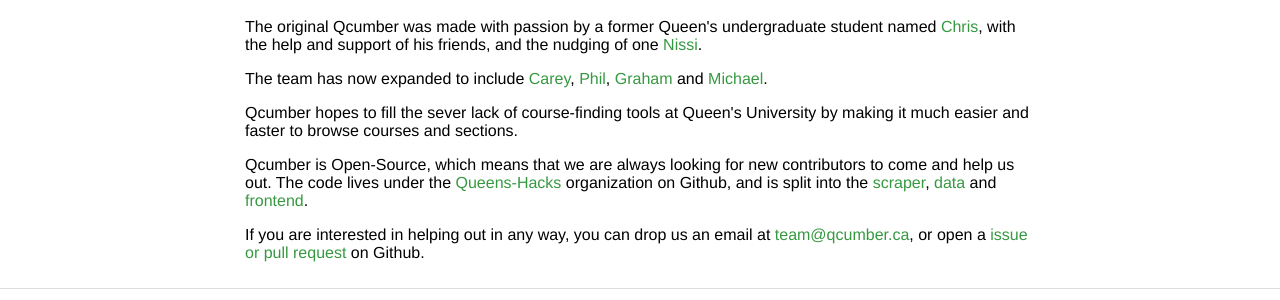
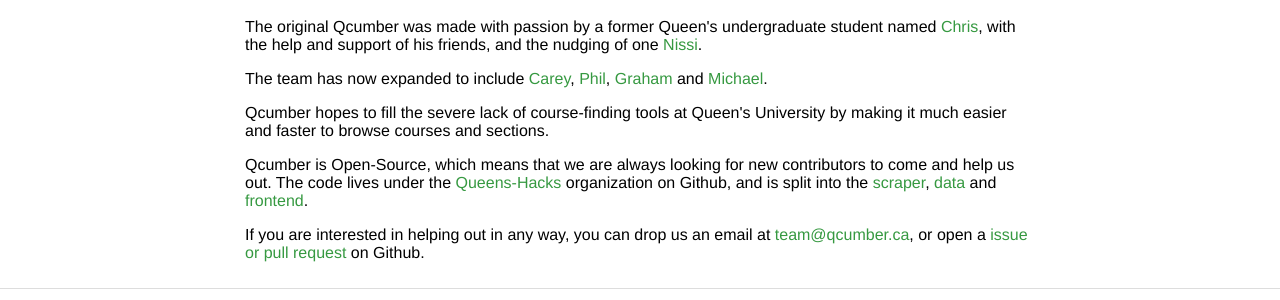
Before and after one commit to Queens-Hacks/qcumber-frontend, a Flask app: page /about in a window 1280 px wide. Shown: the part 151-451 px from the top of the page. Run offline with Flask 2, Linux system fonts and the light colour scheme.

Commit message:
s/sever/severe

```diff
--- a/qcumber/templates/static/about.html
+++ b/qcumber/templates/static/about.html
@@ -15,7 +15,7 @@
 </p>
 
 <p>
-  Qcumber hopes to fill the sever lack of course-finding tools at Queen's University by making it much easier and faster to browse courses and sections.
+  Qcumber hopes to fill the severe lack of course-finding tools at Queen's University by making it much easier and faster to browse courses and sections.
 </p>
 
 <p>
```
